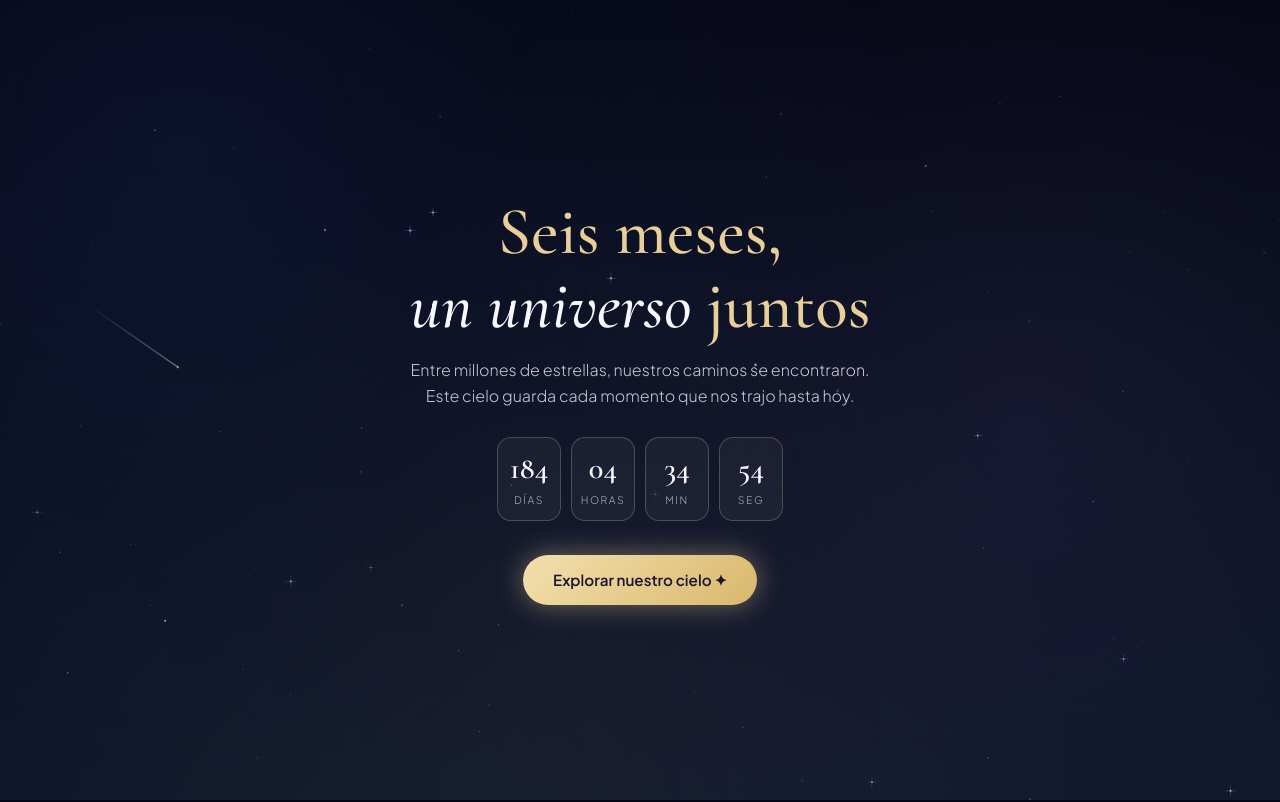
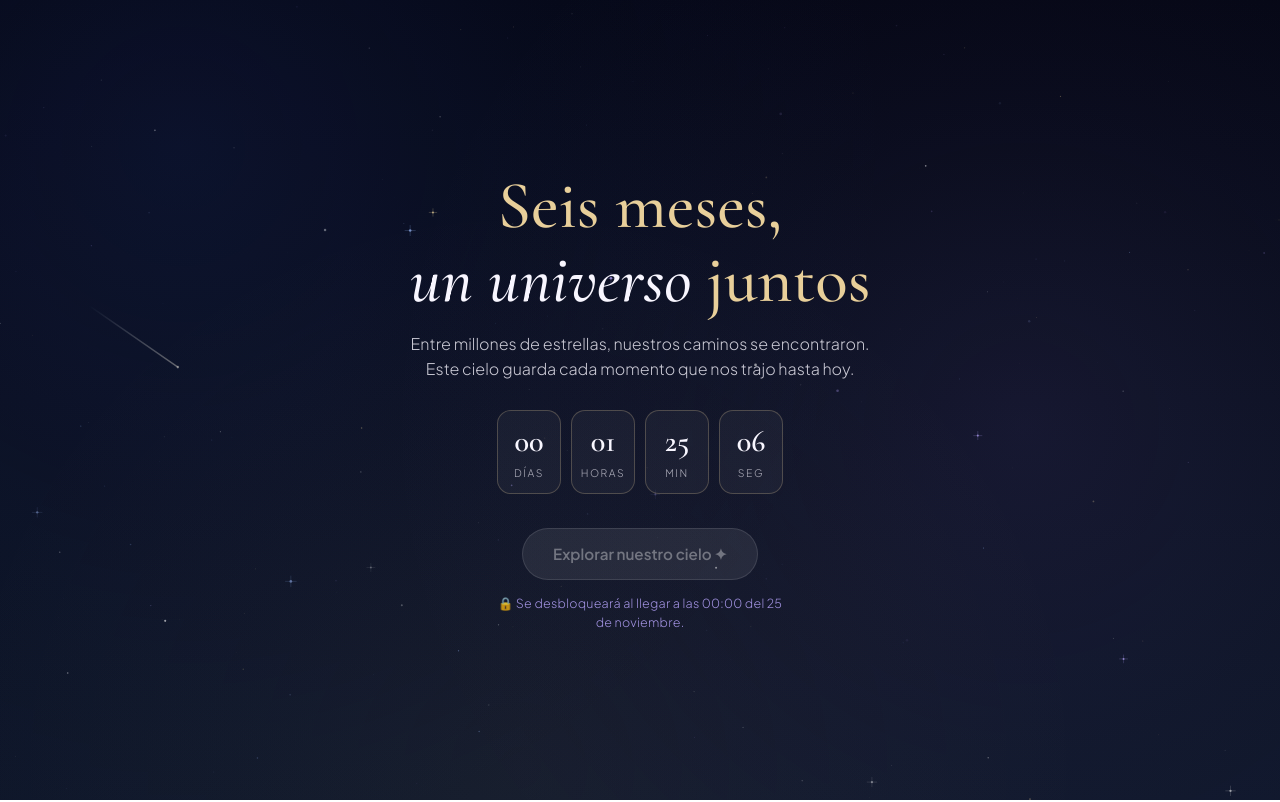
Before and after one commit to Sweet-kass/aniversario-6-meses, a plain HTML site: page index.html in a window 1280 px wide. Shown: the top 802 px of the page. Drawn offline with nearby package versions, Linux system fonts and the light colour scheme; animation ran at ten frames a second.

Commit message:
bloqueo de botón
Updated countdown target date and adjusted button behavior for unlocking.

```diff
--- a/index.html
+++ b/index.html
@@ -25,7 +25,9 @@ h1 em{color:var(--star)}
 .count span{font-size:.65rem;letter-spacing:.15em;text-transform:uppercase;opacity:.65}
 .btn{font:600 .95rem var(--sans);color:#1a1530;background:linear-gradient(135deg,#f3dfae,#d9b86c);border:0;border-radius:999px;padding:15px 30px;cursor:pointer;box-shadow:0 0 28px rgba(232,207,154,.45);transition:transform .25s,box-shadow .25s}
 .btn:hover{transform:translateY(-2px);box-shadow:0 0 42px rgba(232,207,154,.7)}
-.btn:disabled{background:rgba(255,255,255,.12);color:#fff9;box-shadow:none;cursor:default;transform:none}
+[hidden]{display:none!important}
+.lock{margin-top:14px;max-width:24em;font-size:.78rem;line-height:1.5;letter-spacing:.02em;color:var(--lilac);opacity:.85}
+.btn:disabled{background:rgba(255,255,255,.1);color:rgba(255,255,255,.45);border:1px solid rgba(255,255,255,.14);box-shadow:none;cursor:not-allowed;transform:none;opacity:.8}
 /* ---- Constelación ---- */
 #sky h2{font-size:clamp(1.8rem,7vw,2.8rem);margin-bottom:6px}
 #sky p.hint{font-size:.85rem;opacity:.7;margin-bottom:10px}
@@ -88,11 +90,12 @@ h1 em{color:var(--star)}
     <div><b id="d">0</b><span>días</span></div><div><b id="h">0</b><span>horas</span></div>
     <div><b id="m">0</b><span>min</span></div><div><b id="s">0</b><span>seg</span></div>
   </div>
-  <button class="btn" id="go">Explorar nuestro cielo ✦</button>
+  <button class="btn" id="go" disabled>Explorar nuestro cielo ✦</button>
+  <p class="lock" id="lockNote">🔒 Se desbloqueará al llegar a las 00:00 del 25 de noviembre.</p>
 </section>
 
 <!-- ============ CONSTELACIÓN ============ -->
-<section id="sky">
+<section id="sky" hidden>
   <h2>Nuestra constelación</h2>
   <p class="hint">Toca cada estrella · <b id="seenN">0</b>/6 descubiertas</p>
   <div class="map" id="map"><svg id="lines" viewBox="0 0 100 100" preserveAspectRatio="none"></svg></div>
@@ -148,23 +151,27 @@ const FUTURE = [
  {x:8,y:46,t:"Próximamente…",d:"Por descubrir",p:"Un viaje juntos, solo tú y yo."},
  {x:46,y:95,t:"Próximamente…",d:"Por descubrir",p:"Nuestro primer año… y todos los que vengan."}
 ];
-const START = new Date(2026,4,25,0,0,0); // 25 mayo 2026 00:00 (mes 4 = mayo)
+/* Fecha objetivo de la cuenta regresiva: 25 nov 2026 00:00:00, hora CDMX (UTC-6) */
+const TARGET = new Date('2026-11-25T00:00:00-06:00');
 
 /* ============ UTILIDADES ============ */
 const $ = id => document.getElementById(id);
 const ov = $('ov'), ov2 = $('ov2');
 const pad = n => String(n).padStart(2,'0');
 
-/* Contador en tiempo real */
+/* Cuenta regresiva en tiempo real + bloqueo/desbloqueo automático del botón */
+const goBtn = $('go'), lockNote = $('lockNote'), skySec = $('sky');
 function tick(){
-  let s = Math.max(0, Math.floor((Date.now()-START)/1000));
-  $('d').textContent = Math.floor(s/86400);
-  $('h').textContent = pad(Math.floor(s%86400/3600));
-  $('m').textContent = pad(Math.floor(s%3600/60));
-  $('s').textContent = pad(s%60);
+  const left = Math.max(0, Math.floor((TARGET-Date.now())/1000)); // nunca negativo → "00" al terminar
+  $('d').textContent = pad(Math.floor(left/86400));
+  $('h').textContent = pad(Math.floor(left%86400/3600));
+  $('m').textContent = pad(Math.floor(left%3600/60));
+  $('s').textContent = pad(left%60);
+  const locked = left > 0;
+  goBtn.disabled = locked; lockNote.hidden = !locked; skySec.hidden = locked; // el cielo aparece al desbloquear
 }
 tick(); setInterval(tick,1000);
-$('go').onclick = () => $('sky').scrollIntoView({behavior:'smooth'});
+goBtn.onclick = () => { if(!goBtn.disabled) skySec.scrollIntoView({behavior:'smooth'}); };
 
 /* ============ CONSTELACIÓN ============ */
 const map = $('map'), svg = $('lines'), seen = new Set(), segs = [], NS = 'http://www.w3.org/2000/svg';
```
